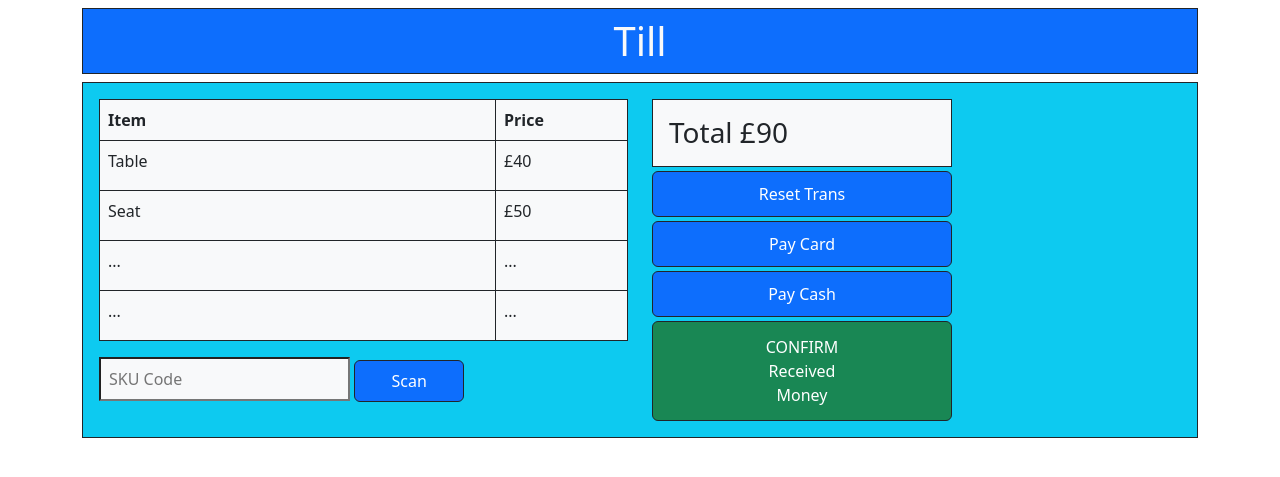
After one commit to jackwiggall/Haywoods, a PHP site: page /till.html in a window 1280 px wide. The commit adds this page. Shown: the top 477 px of the page. Run offline with PHP 8.4, Linux system fonts and the light colour scheme.

Commit message:
un-till later

```diff
--- a/html/styles.css
+++ b/html/styles.css
@@ -10,6 +10,21 @@
   display: inline-block;
   margin: 0;
   padding: 10px;
+}
+
+.w110 {
+  width: 110px;
+  display: inline-block;
+  margin: 0;
+  padding: 10px;
+}
+
+.h100 {
+  height: 100px;
+}
+
+.it-pr td {
+  height: 50px;
 }
 
 .f-r {
--- /dev/null
+++ b/html/till.html
@@ -0,0 +1,55 @@
+<!DOCTYPE html>
+<html>
+
+  <head>
+    <meta charset="utf-8">
+    <link rel="stylesheet" href="https://cdn.jsdelivr.net/npm/bootstrap@5.2.2/dist/css/bootstrap.min.css">
+    <title>Till</title>
+    <link rel="stylesheet" href="./styles.css">
+  </head>
+
+  <body>
+    <div class="container">
+      <h1 class="text-center bg-primary text-light border border-dark p-2 mt-2">Till</h1>
+
+      <div class="container border border-dark bg-info p-2 mb-2">
+        <div class="row p-2">
+          <div class="col"> <!--Table-->
+          <table class="table table-bordered border-dark bg-light it-pr">
+            <tr>
+              <th style="width:75%">Item</th>
+              <th>Price</th>
+            </tr>
+            <tr>
+              <td>Table</td>
+              <td>£40</td>
+            </tr>
+            <tr>
+              <td>Seat</td>
+              <td>£50</td>
+            </tr>
+            <tr>
+              <td>...</td>
+              <td>...</td>
+            </tr>
+            <tr>
+              <td>...</td>
+              <td>...</td>
+            </tr>
+          </table>
+          <input type="text" class="bg-light p-2" name="sku" placeholder="SKU Code" style="bottom:0">
+          <input type="submit" value="Scan" class="btn btn-primary p-2 border border-dark w110" style="bottom:0">
+          </div>
+        <div class="col"> <!--Buttons-->
+          <h3 class="p-3 border border-dark bg-light w300">Total £90</h3>
+          <input type="submit" value="Reset Trans" class="btn btn-primary mt-1 border border-dark w300" action="">
+          <input type="submit" value="Pay Card" class="btn btn-primary mt-1 border border-dark w300" action="">
+          <input type="submit" value="Pay Cash" class="btn btn-primary mt-1 border border-dark w300" action="">
+          <button class="btn btn-success mt-1 border border-dark w300 h100" action="">CONFIRM<br/>Received<br/>Money</button><!--change shade/tone-->
+
+        </div>
+      </div>
+    </div>
+  </body>
+
+</html>
```
